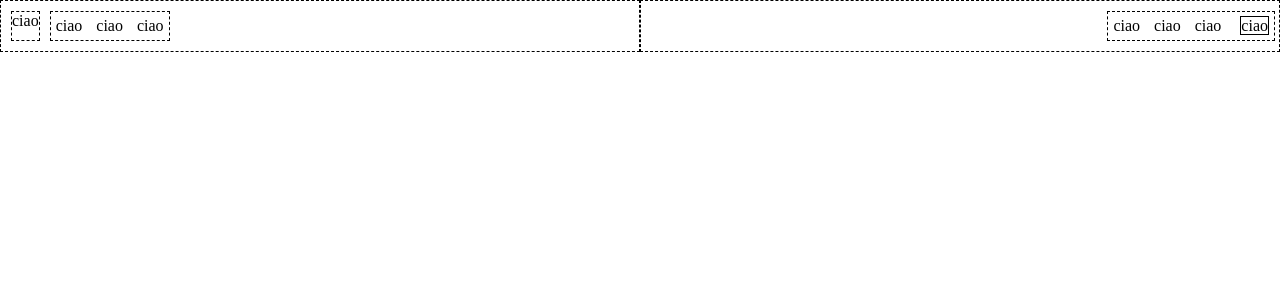
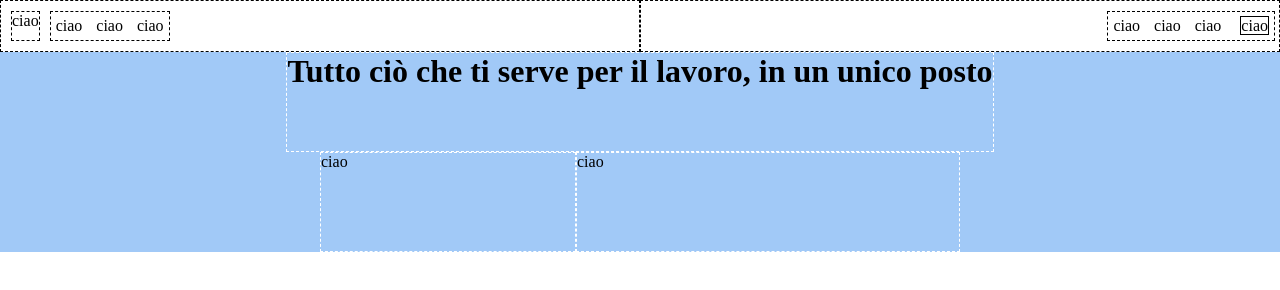
Before and after one commit to pierobramanti/htmlcss-dropbox, a plain HTML site: page index.html in a window 1280 px wide. Drawn offline with Linux system fonts and the light colour scheme.

Commit message:
[ADD] created first part of main's layout

```diff
--- a/css/style.css
+++ b/css/style.css
@@ -1,6 +1,11 @@
 *{ margin: 0;
     padding: 0;
     box-sizing: border-box;
+}
+
+.container-full{
+    width: 100%;
+    margin: auto;
 }
 /*Layout Header*/
 .container-h{
@@ -20,6 +25,26 @@
     flex-wrap: wrap;
     padding: 10px 10px;
 
+}
+/*Layout main*/
+.row{
+    display: flex;
+    flex-wrap: wrap;
+    justify-content: center;
+}
+.col-20{
+    border: 1px dashed white;
+    width: 20%;
+    height: 100px;
+}
+.col-30{
+    border: 1px dashed white;
+    width: 30%;
+    height: 100px;
+}
+.col-100{
+    border: 1px dashed white;
+    height: 100px;
 }
 
 /*content haeder*/
@@ -56,3 +81,8 @@ li span{
     border: 1px solid black;
     margin-left: 5px;
 }
+
+/*Style main*/
+.bg-celeste{
+    background-color: #A1C9F7;
+}
--- a/index.html
+++ b/index.html
@@ -7,6 +7,7 @@
     <title>Dropbox</title>
 </head>
 <body>
+ <!--Haeder-->
     <header>
         <div class="container-h">
             <div class="row-h">
@@ -31,15 +32,26 @@
                             <li><span>ciao</span></li>
                         </ul>
                     </div>
-
-                   </div>
                 </div>
             </div>
         </div>
     </header>
     <body>
-
-
+        <div class="container-full bg-celeste">
+            <div class="row">
+                <div class="col-100">
+                    <h1> Tutto ciò che ti serve per il lavoro, in un unico posto</h1>
+                </div>
+            </div>
+            <div class="row">
+                <div class="col-20">
+                    ciao
+                </div>
+                <div class="col-30">
+                    ciao
+                </div>
+            </div>
+        </div>
     </body>
     <footer>
 
```
